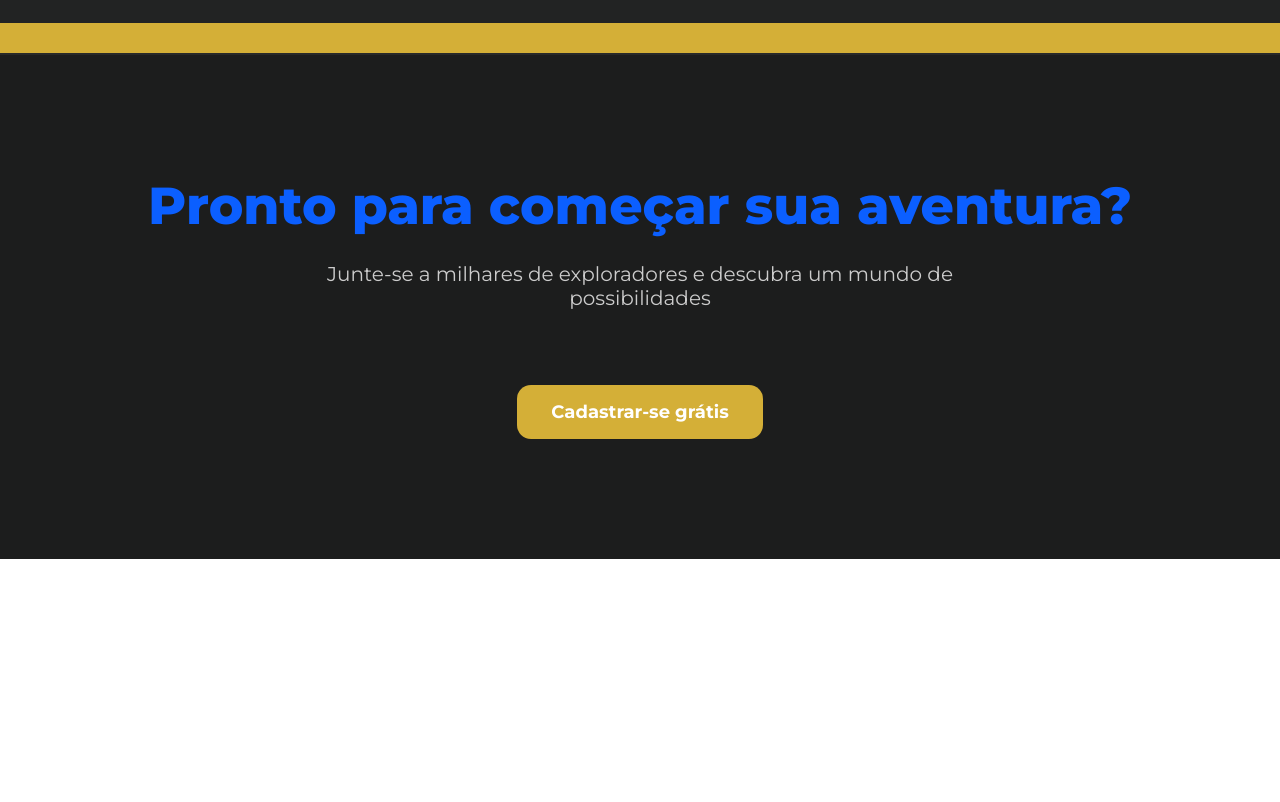
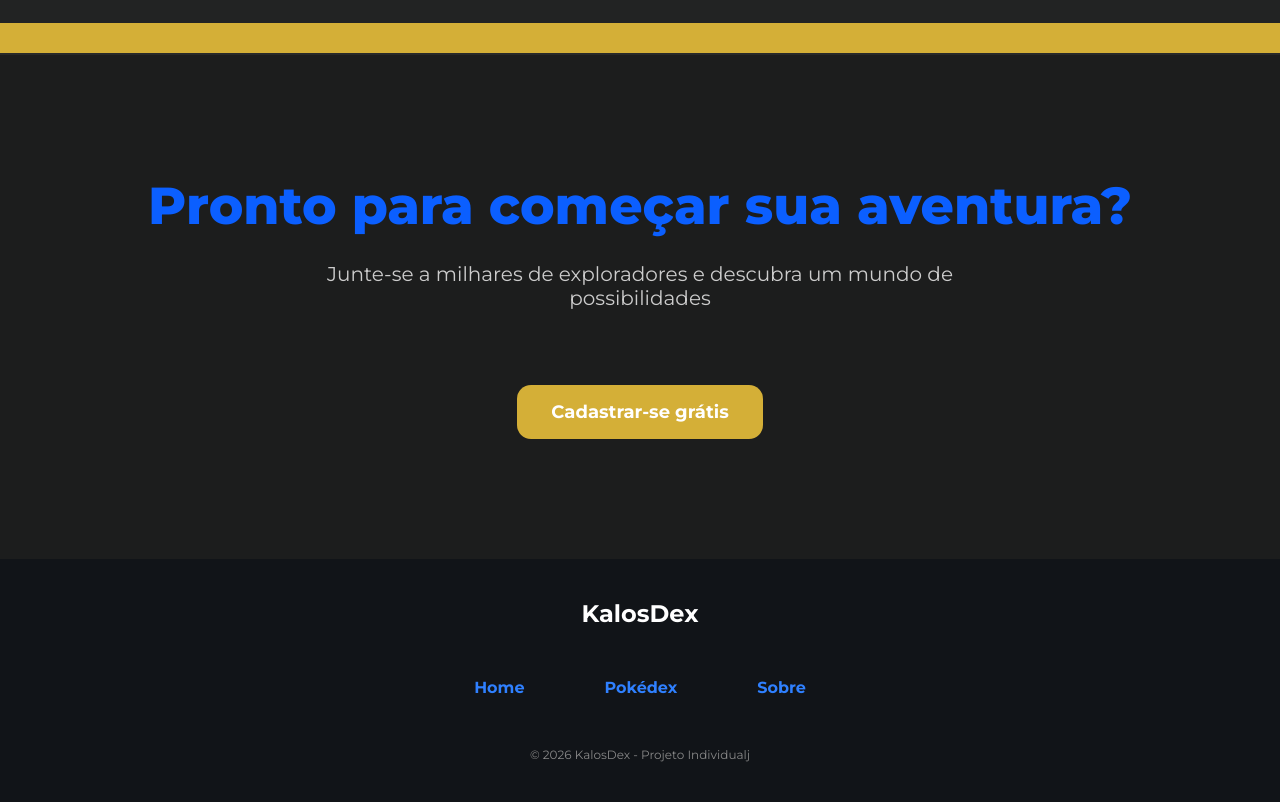
Before and after one commit to Projeto-Individual-KalosDex/Site_HTML-CSS, a plain HTML site: page páginas/home/index.html in a window 1280 px wide. Shown: the part 3018-3820 px from the top of the page. Before the commit the page ends 3577 px from the top, so only its background shows below. Drawn offline with Linux system fonts and the light colour scheme.

Commit message:
adicao do footer

```diff
--- a/páginas/home/index.html
+++ b/páginas/home/index.html
@@ -26,6 +26,8 @@
             <a href="#" class="botao-cadastro">Cadastro</a>
         </div>
     </header>
+
+    <main class="conteudo">
 
     <div id="home" class="principal">
         <div class="fundo"></div>
@@ -165,13 +167,33 @@
 
     <div class="finalizacao">
 
-    <h2>Pronto para começar sua aventura?</h2>
+        <h2>Pronto para começar sua aventura?</h2>
 
-    <p>Junte-se a milhares de exploradores e descubra um mundo de possibilidades</p>
+        <p>Junte-se a milhares de exploradores e descubra um mundo de possibilidades</p>
 
-    <a href="#" class="cadastrarse_botao">Cadastrar-se grátis</a>
+        <a href="#" class="cadastrarse_botao">Cadastrar-se grátis</a>
 
-</div>
+        </main>
+
+        <footer class="footer">
+
+            <div class="footer_conteudo">
+                <h2>KalosDex</h2>
+
+                <div class="footer_links">
+                    <a href="#">Home</a>
+                    <a href="#">Pokédex</a>
+                    <a href="#">Sobre</a>
+                </div>
+            </div>
+
+            <div class="footer_baixo">
+                <p>© 2026 KalosDex - Projeto Individualj</p>
+            </div>
+
+        </footer>
+
+    </div>
 
 
 </body>
--- a/style/style.css
+++ b/style/style.css
@@ -26,6 +26,41 @@ header {
     z-index: 03261041;
 }
 
+.footer{
+    background:#111418;
+    color:white;
+    padding:40px 20px;
+    text-align:center;
+}
+
+.footer_conteudo h2{
+    font-size:24px;
+    margin-bottom:50px;
+}
+
+.footer_links{
+    display:flex;
+    justify-content:center;
+    gap:80px;
+    margin-bottom:50px;
+}
+
+.footer_links a{
+    text-decoration:none;
+    color:#2F80FF;
+    font-weight:600;
+    transition:0.3s;
+}
+
+.footer_links a:hover{
+    color: #d4af37;
+}
+
+.footer_baixo{
+    font-size:12px;
+    color:#888;
+}
+
 .header-esquerda {
     display: flex;
     align-items: center;
@@ -39,10 +74,16 @@ header {
 }
 
 .body {
+    display: flex;
+    flex-direction: column;
     margin: 0;
     padding: 0;
     background-color: #222323;
     font-family: 'Montserrat', sans-serif;
+}
+
+.conteudo {
+    flex: 1;
 }
 
 .texto_logo {
@@ -206,6 +247,7 @@ header {
 .botao_pokedex:hover {
     background-color: #06358b;
     color: #111418;
+    transform: translateY(-3px);
 }
 
 .sobre {
```
